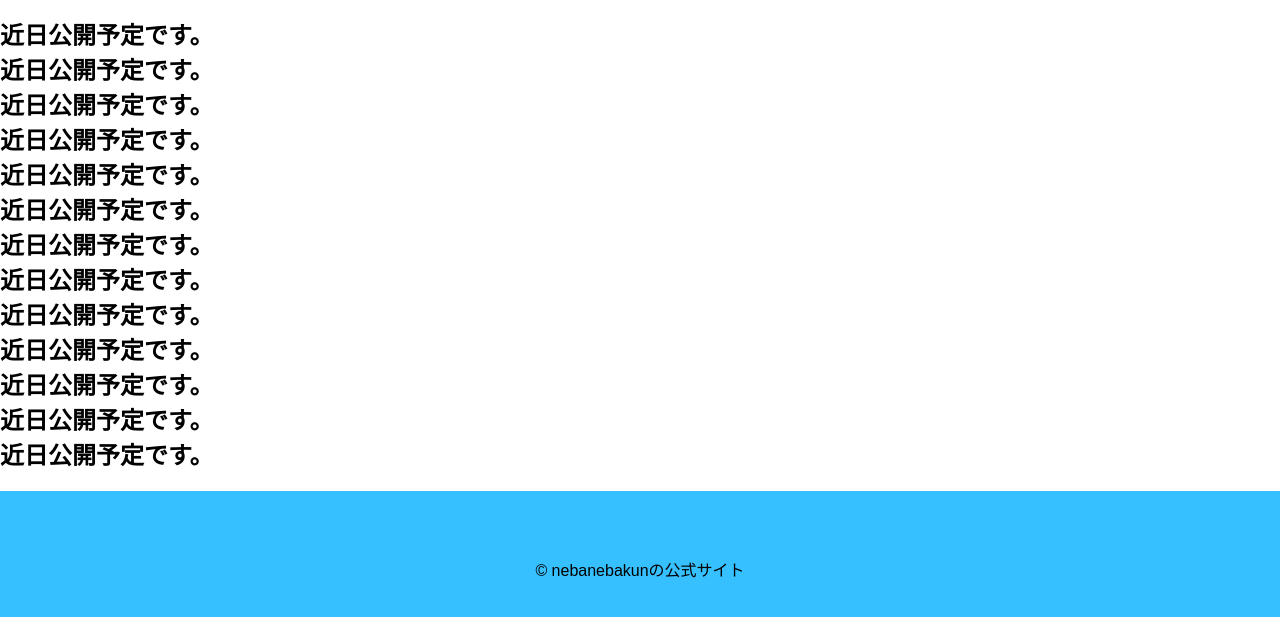
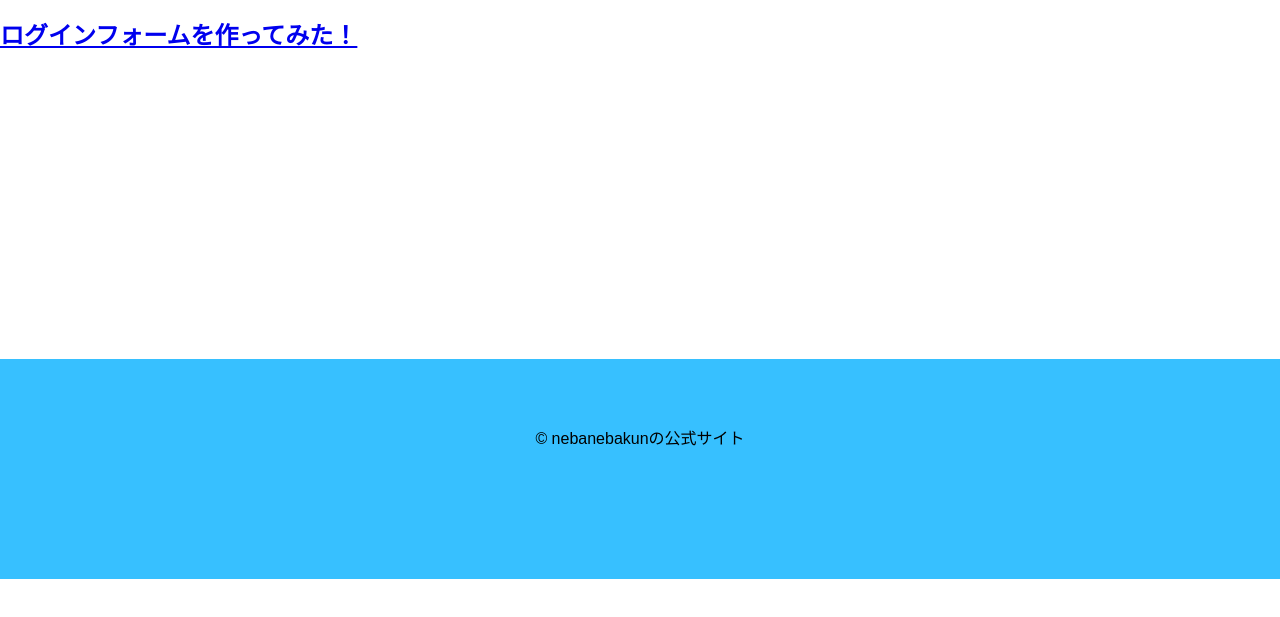
Before and after one commit to kuwagatasan/nebanebakun-Research-list, a plain HTML site: page index.html in a window 1280 px wide. Shown: the part 157-774 px from the top of the page. Drawn offline with Linux system fonts and the light colour scheme.

Commit message:
Update index.html

```diff
--- a/index.html
+++ b/index.html
@@ -23,15 +23,23 @@
 </header>
 <div class="Text">
     <h1><span class="under"> 研究一覧 </span></h1>
-    <h2>近日公開予定です。
-    <br>近日公開予定です。
-    <br>近日公開予定です。
-    <br>近日公開予定です。
-    <br>近日公開予定です。
-    <br>近日公開予定です。
-    <br>近日公開予定です。
-    <br>近日公開予定です。
-    <br>近日公開予定です。    <br>近日公開予定です。    <br>近日公開予定です。        <br>近日公開予定です。    <br>近日公開予定です。
+        <h2>                <a href="https://kuwagatasan.github.io/Login-nazo/">ログインフォームを作ってみた！</a></h2>
+  <br>
+  <br>
+  <br>
+  <br>
+    <br>
+  <br>
+  <br>
+  <br>
+    <br>
+  <br>
+  <br>
+  <br>
+    <br>
+  <br>
+  <br>
+  <br>
     </h2>
 <footer>
     <p>© nebanebakunの公式サイト</p>
```
